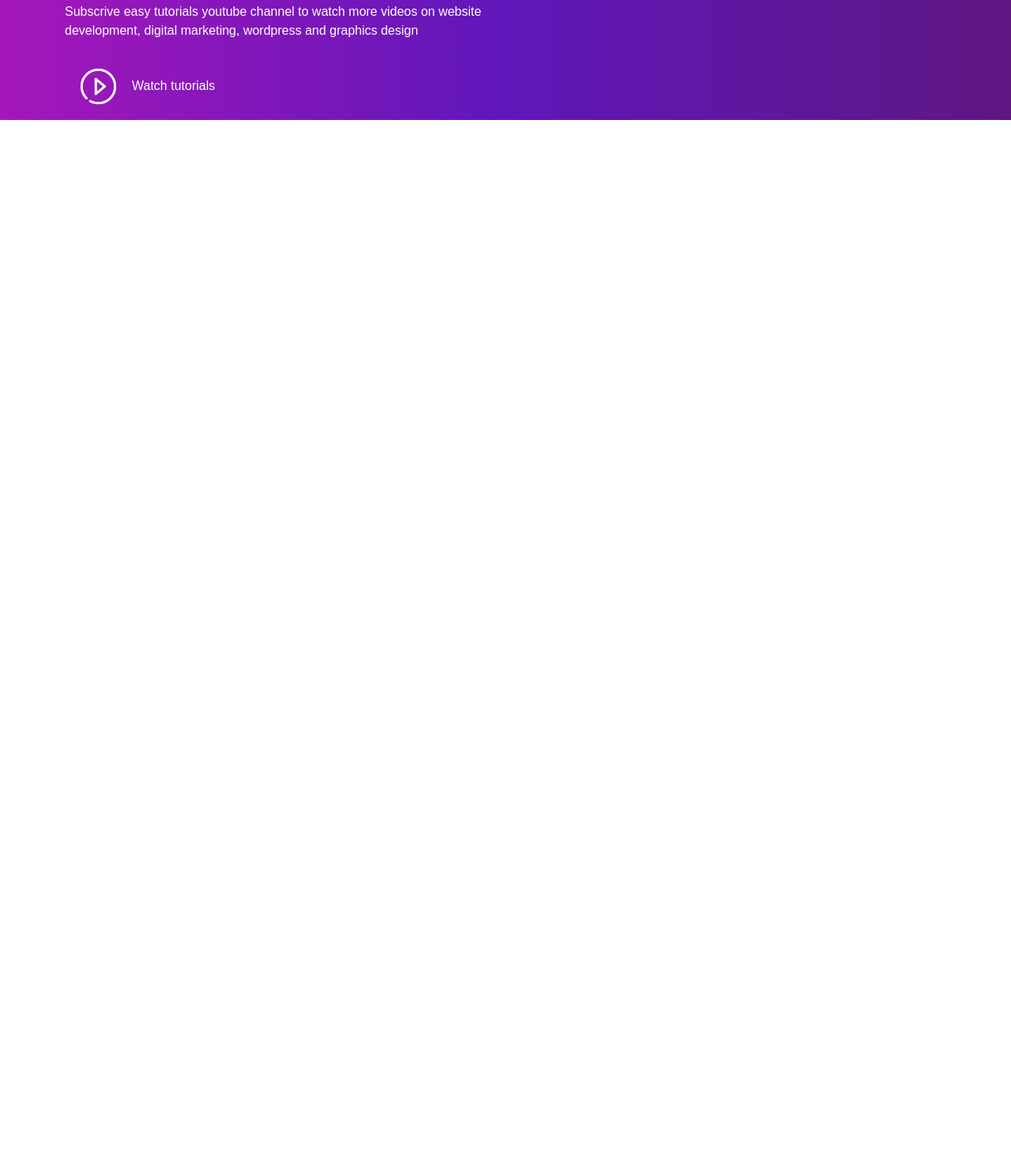
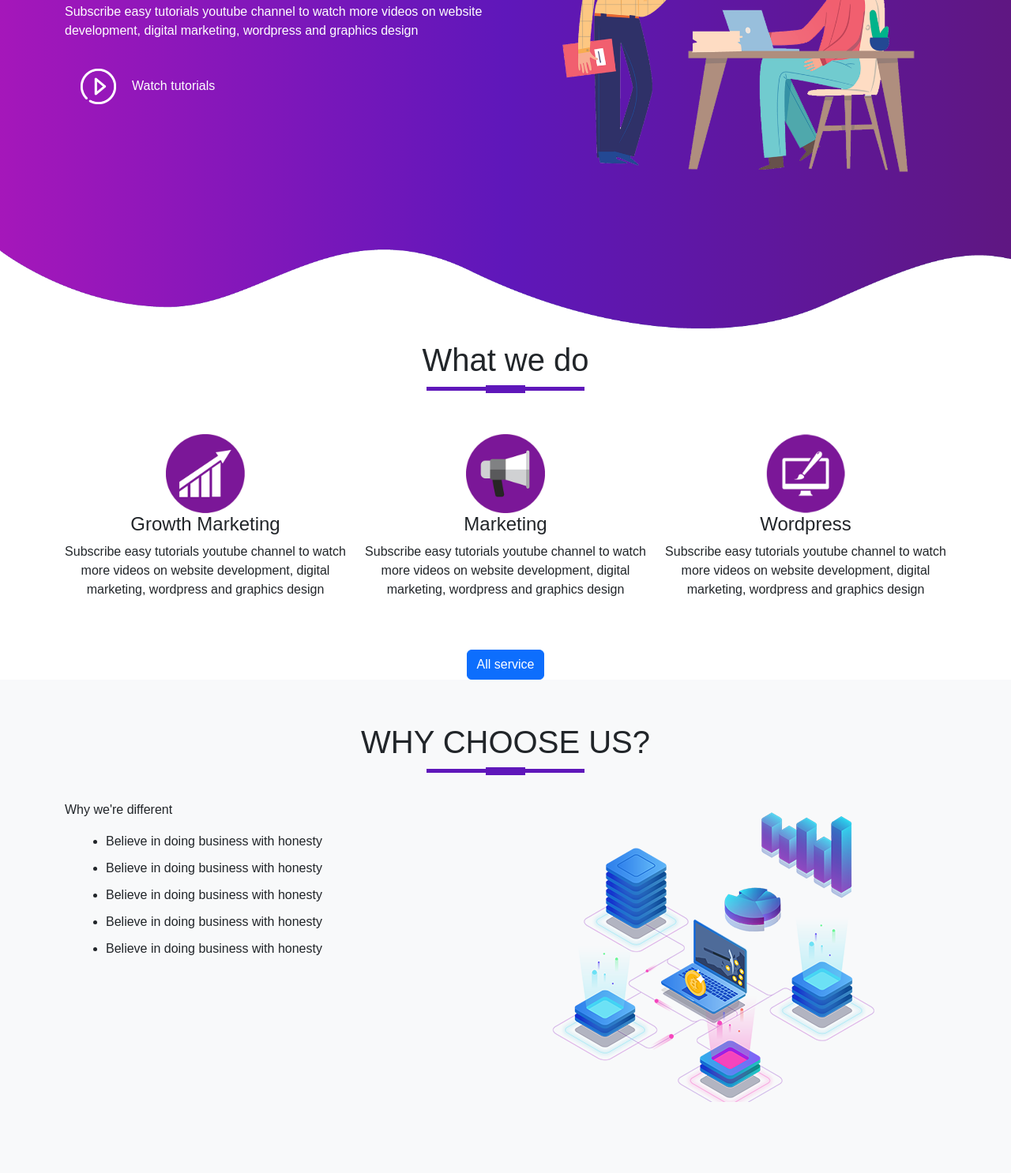
Before and after one commit to Putul-Sarkar/DIGITAL-AGENCY, a plain HTML site: page index.html in a window 1280 px wide. Shown: the part 287-1773 px from the top of the page at 79% size. Before the commit the page ends 800 px from the top, so only its background shows below. Drawn offline with nearby package versions, Linux system fonts and the light colour scheme.

Commit message:
about us added

```diff
--- a/index.html
+++ b/index.html
@@ -56,11 +56,73 @@
             <div class="row">
                 <div class="col-md-6">
                     <p class="promo-title">BEST DIGITAL AGENCY</p>
-                    <P>Subscrive easy tutorials youtube channel to watch more videos on website development, digital
+                    <P>Subscribe easy tutorials youtube channel to watch more videos on website development, digital
                         marketing, wordpress and graphics design</P>
                     <a href="#"><img src="images/play.png" class="play-btn"></a>Watch tutorials
                 </div>
+                <div class="col-md-6 text-center">
+                    <img src="images/home2.png" class="img-fluid">
+                </div>
             </div>
+        </div>
+        <img src="images/wave1.png" class="bottom-img">
+
+    </section>
+
+    <!-- =================service section============= -->
+    <section id="service">
+        <div class="container">
+            <h1 class="text-center title">What we do</h1>
+            <div class="row text-center">
+                <div class="col-md-4">
+                    <img src="images/service1.png" class="service-img">
+                    <h4>Growth Marketing</h4>
+                    <p>Subscribe easy tutorials youtube channel to watch more videos on website development, digital
+                        marketing, wordpress and graphics design</p>
+                </div>
+
+                <div class="col-md-4">
+                    <img src="images/service2.png" class="service-img">
+                    <h4> Marketing</h4>
+                    <p>Subscribe easy tutorials youtube channel to watch more videos on website development, digital
+                        marketing, wordpress and graphics design</p>
+                </div>
+
+                <div class="col-md-4">
+                    <img src="images/service3.png" class="service-img">
+                    <h4>Wordpress</h4>
+                    <p>Subscribe easy tutorials youtube channel to watch more videos on website development, digital
+                        marketing, wordpress and graphics design</p>
+                </div>
+            </div>
+            <div class="text-center pt-5">
+                <button type="button" class="btn btn-primary ">All service</button>
+            </div>
+        </div>
+    </section>
+
+    <!-- ==============about us ================-->
+    <section id="about-us">
+        <div class="container">
+            <h1 class="title text-center">WHY CHOOSE US? </h1>
+            <div class="row">
+                <div class="col-md-6">
+                    <p>Why we're different </p>
+                    <ul>
+                        <li>Believe in doing business with honesty</li>
+                        <li>Believe in doing business with honesty</li>
+                        <li>Believe in doing business with honesty</li>
+                        <li>Believe in doing business with honesty</li>
+                        <li>Believe in doing business with honesty</li>
+                    </ul>
+                </div>
+                <div class="col-md-6">
+                    <img src="images/network.png" class="img-fluid">
+
+                </div>
+            </div>
+
+        </div>
         </div>
     </section>
 
--- a/style.css
+++ b/style.css
@@ -54,3 +54,80 @@ body {
     color: #fff;
     text-decoration: none;
 }
+
+.bottom-img {
+    width: 100%;
+}
+
+/* ==================service section================= */
+#services {
+    padding: 80px 0;
+
+}
+
+.service-img {
+    width: 100px;
+    margin-top: 20px;
+}
+
+.services {
+    padding: 20px;
+}
+
+.services h4 {
+    padding: 5px;
+    margin-top: 25px;
+    text-transform: uppercase;
+}
+
+.title::before {
+    content: '';
+    background: #5f17ba;
+    height: 5px;
+    width: 200px;
+    margin-left: auto;
+    margin-right: auto;
+    display: block;
+    transform: translateY(63PX);
+}
+
+.title::after {
+    content: '';
+    background: #5f17ba;
+    height: 10px;
+    width: 50px;
+    margin-left: auto;
+    margin-right: auto;
+    margin-bottom: 40px;
+    display: block;
+    transform: translateY(8PX);
+}
+
+#services .btn-primary {
+    box-shadow: none;
+    padding: 8px 25px;
+    border: none;
+    border-radius: 50px;
+    background-image: linear-gradient(to right, #a517ba, #5f17ba, #5f1782);
+}
+
+#about-us {
+    background: #f8f9fa;
+    padding-bottom: 90px;
+    padding-top: 50px;
+}
+
+.about-title {
+    font-size: 40px;
+    font-weight: 600;
+    margin-top: 8%;
+
+}
+
+#about-us ul li {
+    margin: 10px 0;
+}
+
+#about-us ul {
+    margin-left: 20px;
+}
```
